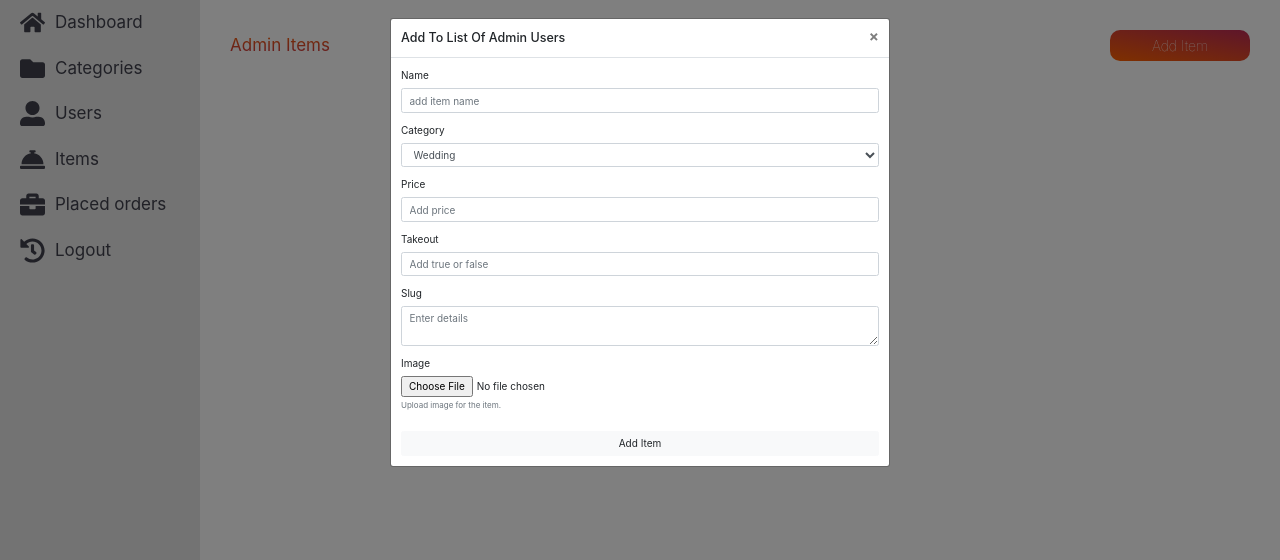
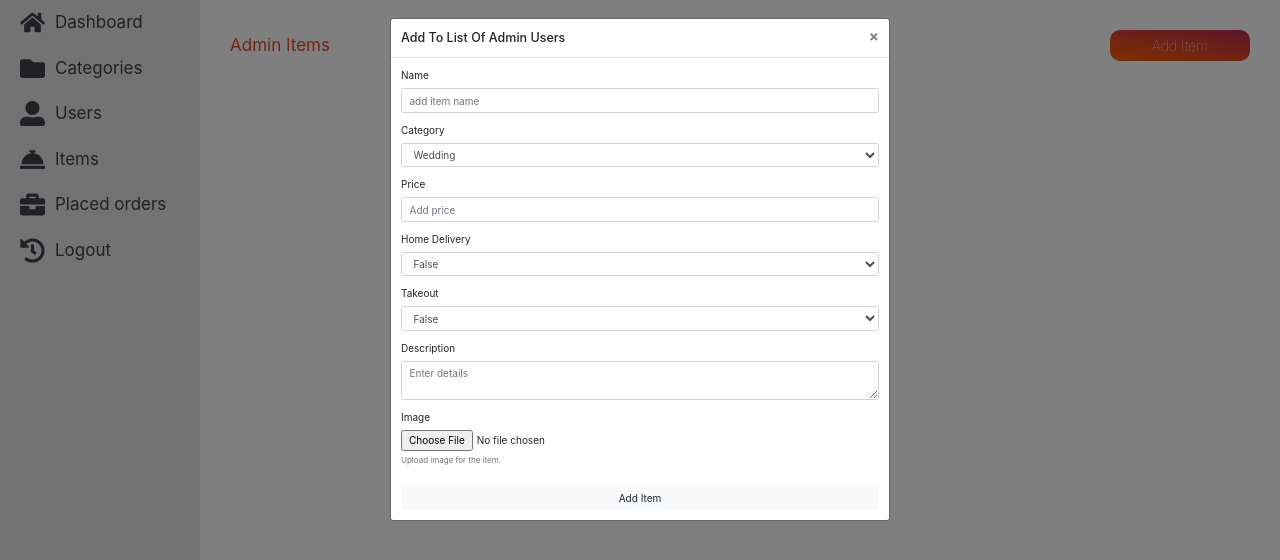
Before and after one commit to Niraj22/resturant-fullstack, a React (Create React App) app in the folder client/: page /adminitems in a window 1280 px wide. Both pictures are taken after a click on the button "Add Item". Shown: the top 560 px of the page. Built offline with nearby package versions, Linux system fonts and the light colour scheme; no server answers.

Commit message:
updated modal

```diff
--- a/client/src/components/dashboard-components/item-modal/item.jsx
+++ b/client/src/components/dashboard-components/item-modal/item.jsx
@@ -1,6 +1,7 @@
 import React, { Component } from 'react'
 import { connect } from "react-redux";
 import { GetCategories } from "../../../actions/categoriesAction";
+import { PostItem } from "../../../actions/itemActions";
 import { Button, Modal, ModalHeader, Form, FormGroup, FormText, Label, Input, ModalBody, } from 'reactstrap'
 import { ButtonAdd } from '../common/common-button'
 
@@ -10,6 +11,7 @@ class ItemModal extends Component {
         name: '',
         category: '',
         slug: '',
+        homeDelivery: '',
         takeout: '',
         price: '',
         selectedImage: null
@@ -23,32 +25,26 @@ class ItemModal extends Component {
         })
     }
     onChange = (event) => { this.setState({ [event.target.name]: event.target.value }) }
+    onFileChange = (event) => {
+        let file = event.target.files[0]
+        this.setState({ selectedImage: file })
+    }
     onSubmit = (event) => {
         event.preventDefault()
-        const newItem = {
-            name: this.state.name,
-            category: this.state.category,
-            slug: this.state.category,
-            takeout: this.state.takeout,
-            price: this.state.price,
-            selectedImage: this.state.selectedImage
-        }
-        //close the modal
-        console.log(newItem)
+        let file = this.state.selectedImage
+        let formData = new FormData()
+        formData.append('file', file)
+        formData.append('name', this.state.name)
+        formData.append('category', this.state.category)
+        formData.append('slug', this.state.slug)
+        formData.append('homeDelivery', this.state.homeDelivery)
+        formData.append('takeOut', this.state.takeout)
+        formData.append('price', this.state.price)
+        this.props.PostItem(formData)
         this.toggle()
+    }
 
-    }
-    renderCat = () => {
-        const data = this.props.categories.items
-        if (data) {
-            return (
-                <h1> {data.category}</h1>
-            )
-        }
-    }
     render() {
-
-
         return (
             <div>
                 <ButtonAdd
@@ -79,6 +75,7 @@ class ItemModal extends Component {
                                     name="category"
                                     id="category"
                                     placeholder="Select"
+                                    value={this.state.categories}
                                     onChange={this.onChange}
                                 >
                                     <option value="wedding">Wedding</option>
@@ -99,18 +96,34 @@ class ItemModal extends Component {
                                 />
                             </FormGroup>
                             <FormGroup>
+                                <Label for="homeDelivery">Home Delivery</Label>
+                                <Input
+                                    type="select"
+                                    name="homeDelivery"
+                                    id="homeDelivery"
+                                    value={this.state.homeDelivery}
+                                    onChange={this.onChange}
+                                >
+                                    <option value="false">False</option>
+                                    <option value="true">True</option>
+                                </Input>
+                            </FormGroup>
+                            <FormGroup>
                                 <Label for="takeout">Takeout</Label>
                                 <Input
-                                    type="text"
+                                    type="select"
                                     name="takeout"
                                     id="takeout"
-                                    placeholder="Add true or false"
+                                    value={this.state.takeout}
                                     onChange={this.onChange}
-                                />
+                                >
+                                    <option value="false">False</option>
+                                    <option value="true">True</option>
+                                </Input>
                             </FormGroup>
                             <FormGroup>
-                                <Label for="slug">Slug</Label>
-                                <Input type="textarea" name="slug" id="slug" placeholder="Enter details" />
+                                <Label for="slug">Description</Label>
+                                <Input type="textarea" name="slug" id="slug" placeholder="Enter details" onChange={this.onChange} />
                             </FormGroup>
                             <FormGroup>
                                 <Label for="selectedImage">Image</Label>
@@ -118,7 +131,7 @@ class ItemModal extends Component {
                                     type="file"
                                     name="selectedImage"
                                     id="selectedImage"
-                                    onChange={this.onChange}
+                                    onChange={this.onFileChange}
                                 />
                                 <FormText color="muted">
                                     Upload image for the item.
@@ -141,4 +154,4 @@ const mapStateToProps = (state) => {
         categories: state.Categories,
     }
 }
-export default connect(mapStateToProps, { GetCategories })(ItemModal)
+export default connect(mapStateToProps, { GetCategories, PostItem })(ItemModal)
```
Also changed, not shown: client/src/components/dashboard-components/item-modal/item.styles.jsx (deleted, +0 -15 lines).
